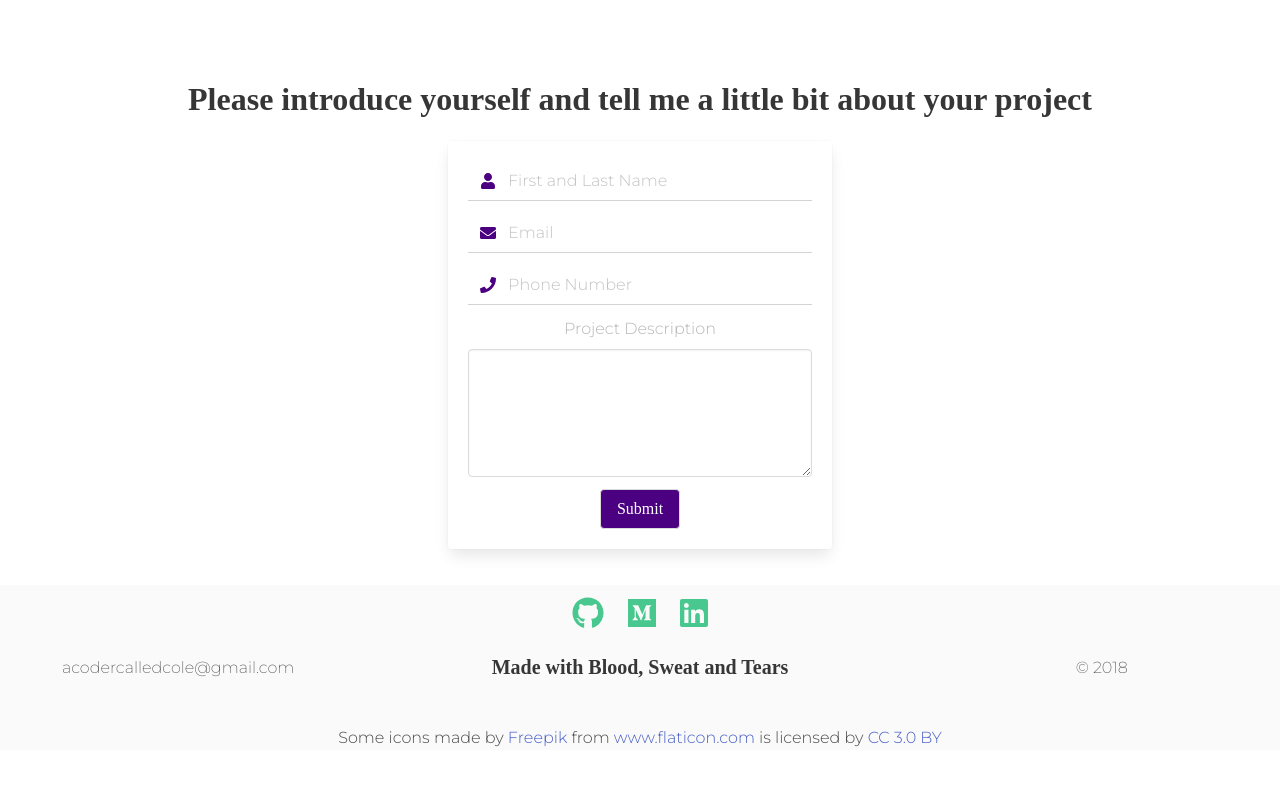
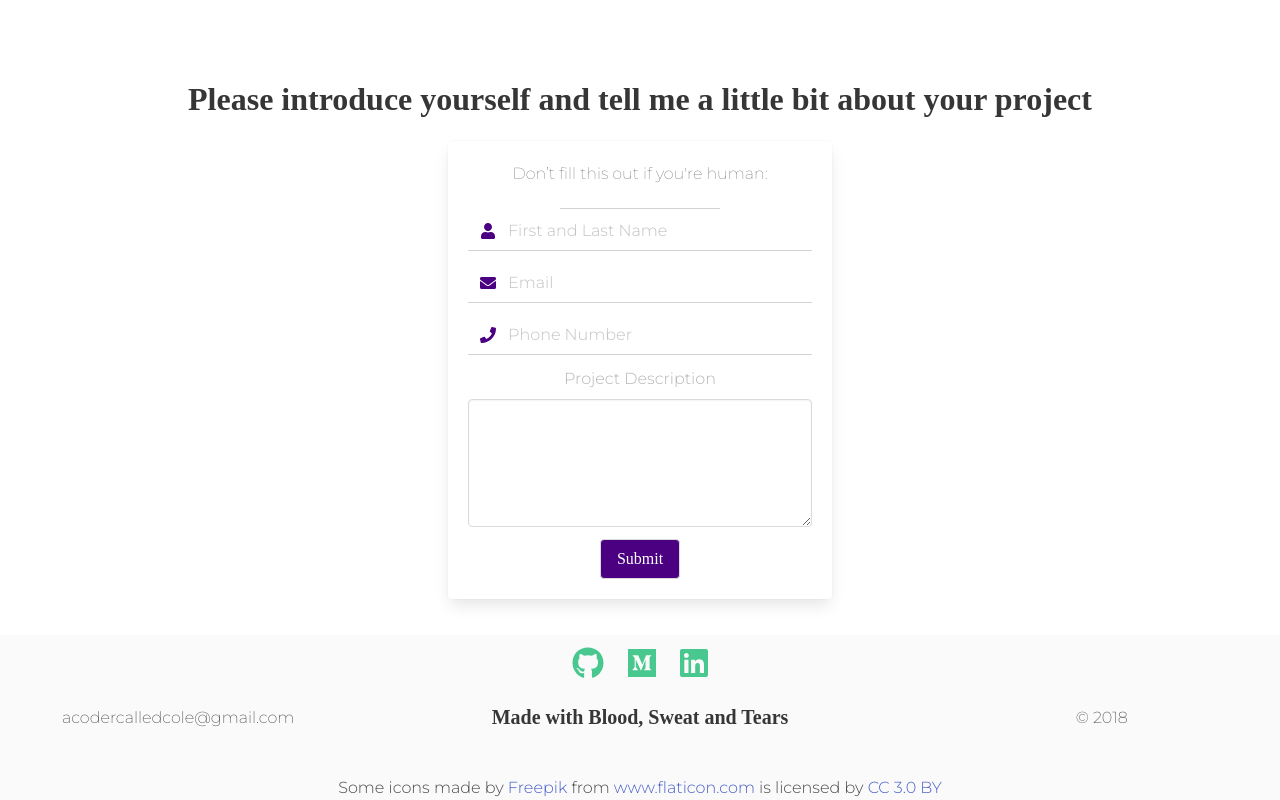
Before and after one commit to brettCole/personal-portfolio, a React (Create React App) app: page /about in a window 1280 px wide. Shown: the part 1060-1860 px from the top of the page. Before the commit the page ends 1810 px from the top, so only its background shows below. Built offline with nearby package versions, Linux system fonts and the light colour scheme; a web font is replaced by a local one.

Commit message:
added honey pot

```diff
--- a/src/components/ContactInfoForm.js
+++ b/src/components/ContactInfoForm.js
@@ -55,7 +55,10 @@ class ContactInfoForm extends Component {
         </Fade>
         <Fade right>
           <div className='container is-centered card box contact-container'>
-            <form name='contact' method='POST' onSubmit={this.handleSubmit} data-netlify='true'>
+            <form name='contact' method='POST' onSubmit={this.handleSubmit} netlify-honeypot='bot field' data-netlify='true'>
+              <p class="hidden">
+                <label>Don’t fill this out if you're human: <input name="bot-field" /></label>
+              </p>
               <div className='field'>
                 <div className='control has-icons-left'>
                   <input
```
